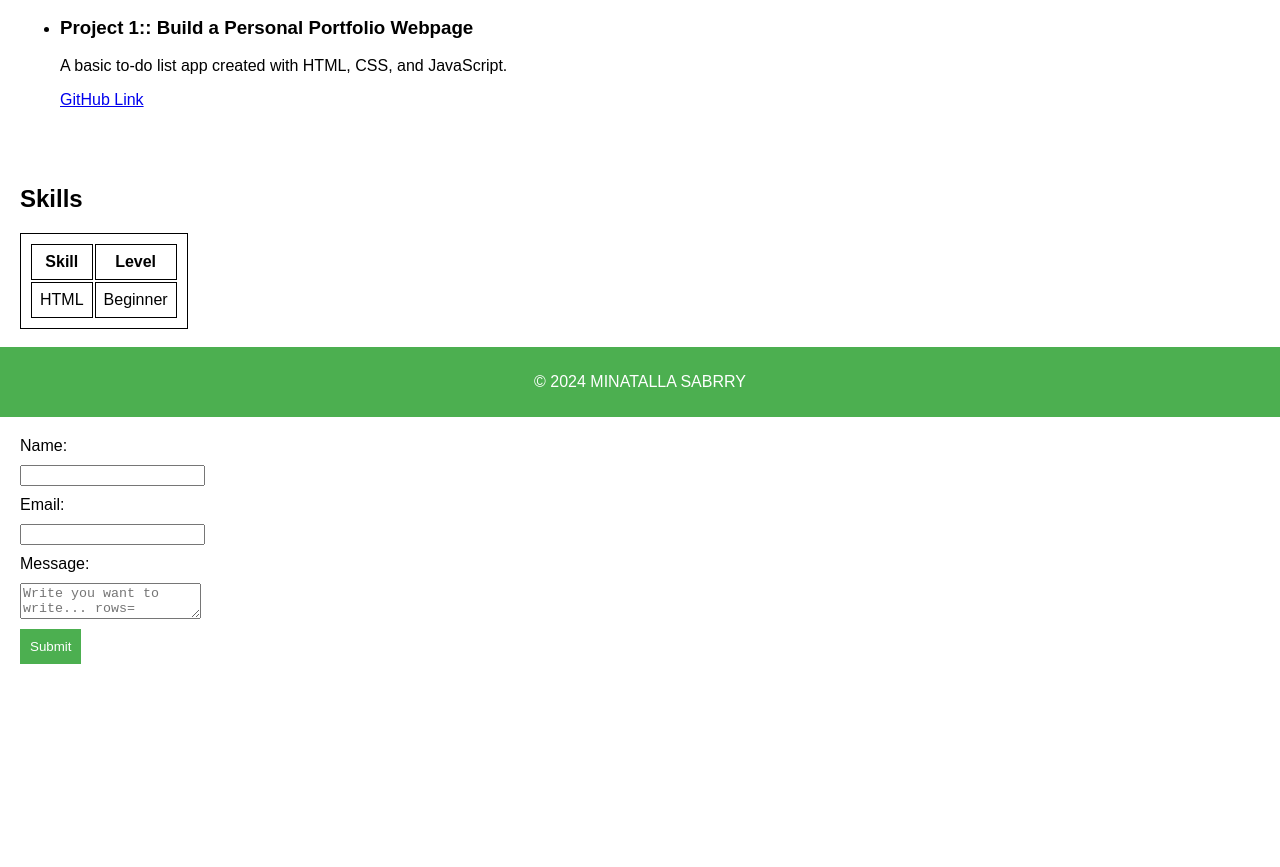
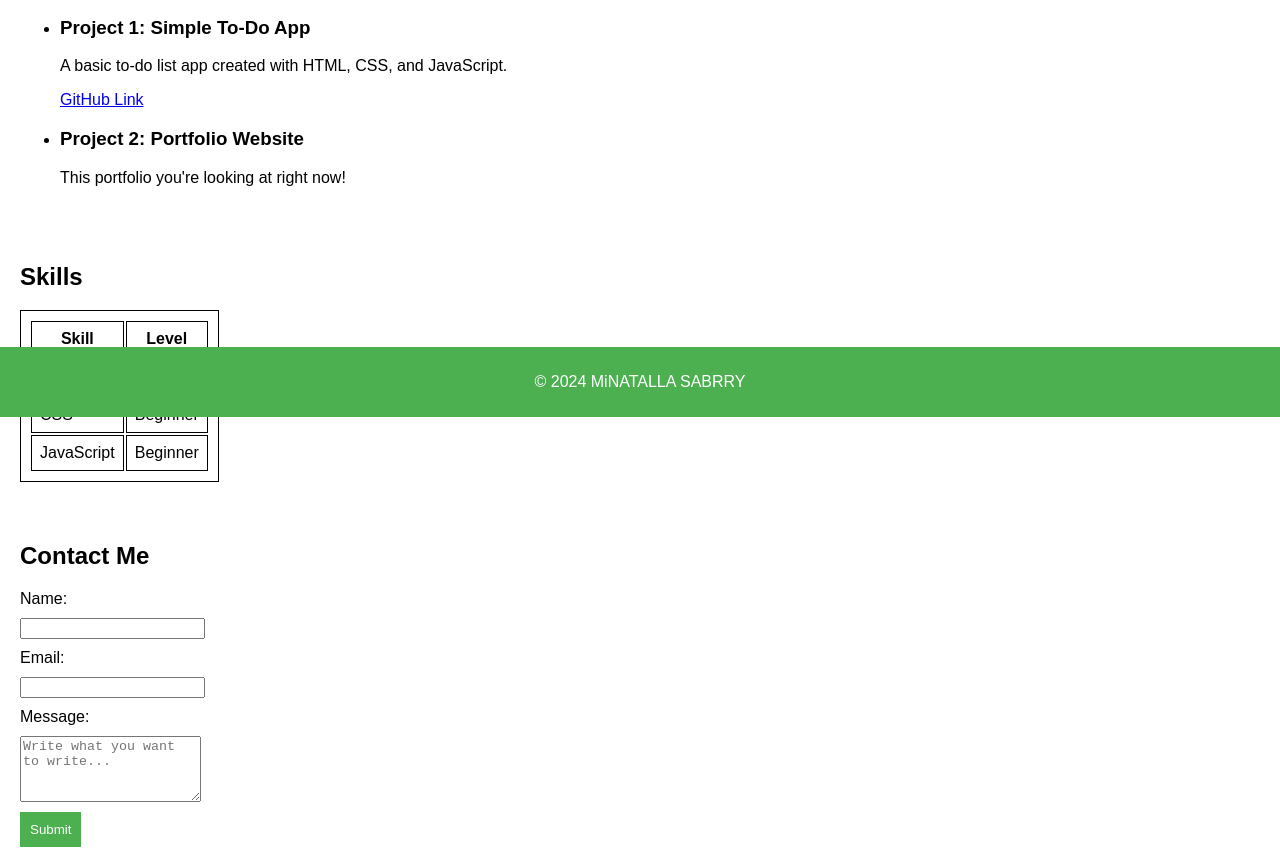
Before and after one commit to Minatallasabri/Back_end_tasks, a plain HTML site: page Day1_HTML.html in a window 1280 px wide. Shown: the part 383-1250 px from the top of the page. Before the commit the page ends 1067 px from the top, so only its background shows below. Drawn offline with Linux system fonts and the light colour scheme.

Commit message:
Day_1_Task* at 14-06

```diff
--- a/Day1_HTML.html
+++ b/Day1_HTML.html
@@ -3,7 +3,7 @@
   <head>
     <meta charset="UTF-8" />
     <meta name="viewport" content="width=device-width, initial-scale=1.0" />
-    <title>MINATALLA - Portfolio</title>
+    <title>MINATALLA SABRRY- Portfolio</title>
     <style>
       body {
         font-family: Arial, sans-serif;
@@ -63,7 +63,7 @@
   <body>
     <!-- Header Section -->
     <header>
-      <h1>MINATALLA</h1>
+      <h1>Your Name</h1>
       <nav>
         <ul>
           <li><a href="#about">About Me</a></li>
@@ -90,11 +90,17 @@
       <h2>Projects</h2>
       <ul>
         <li>
-          <h3>Project 1:: Build a Personal Portfolio Webpage</h3>
+          <h3>Project 1: Simple To-Do App</h3>
           <p>A basic to-do list app created with HTML, CSS, and JavaScript.</p>
-          <a href="https://github.com/minatallasabri/Back_end_tasks target="_blank"
+          <a
+            href="https://github.com/minatallasabri/Back_end_tasks"
+            target="_blank"
             >GitHub Link</a
           >
+        </li>
+        <li>
+          <h3>Project 2: Portfolio Website</h3>
+          <p>This portfolio you're looking at right now!</p>
         </li>
       </ul>
     </section>
@@ -111,6 +117,14 @@
           <td>HTML</td>
           <td>Beginner</td>
         </tr>
+        <tr>
+          <td>CSS</td>
+          <td>Beginner</td>
+        </tr>
+        <tr>
+          <td>JavaScript</td>
+          <td>Beginner</td>
+        </tr>
       </table>
     </section>
 
@@ -125,7 +139,13 @@
         <input type="email" id="email" name="email" required />
 
         <label for="message">Message:</label>
-        <textarea id="message" name="message" placeholder="Write you want to write... rows="4" required></textarea>
+        <textarea
+          id="message"
+          name="message"
+          placeholder="Write what you want to write..."
+          rows="4"
+          required
+        ></textarea>
 
         <button type="submit">Submit</button>
       </form>
@@ -133,7 +153,7 @@
 
     <!-- Footer Section -->
     <footer>
-      <p>&copy; 2024 MINATALLA SABRRY</p>
+      <p>&copy; 2024 MiNATALLA SABRRY</p>
     </footer>
   </body>
 </html>
```
